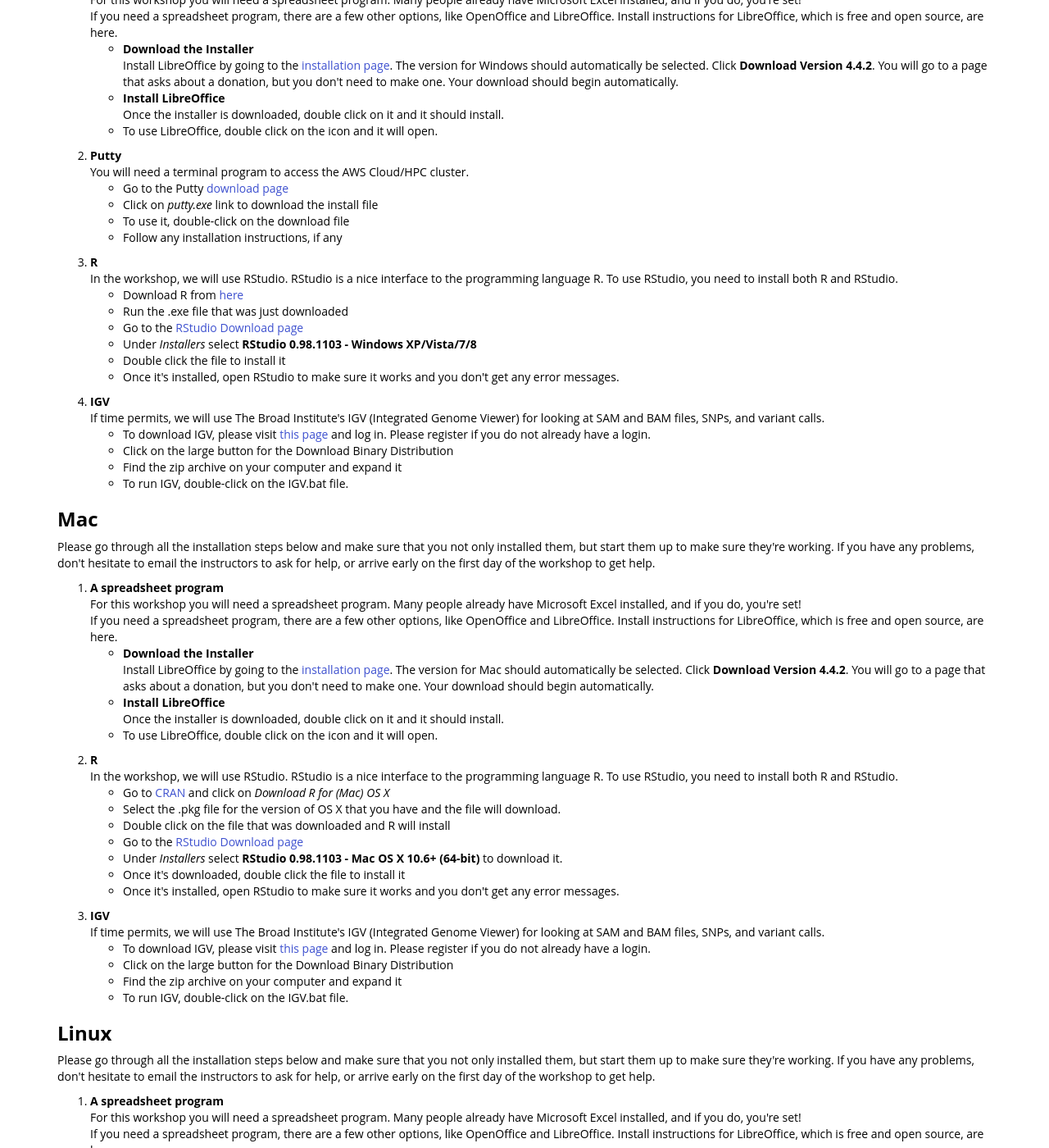
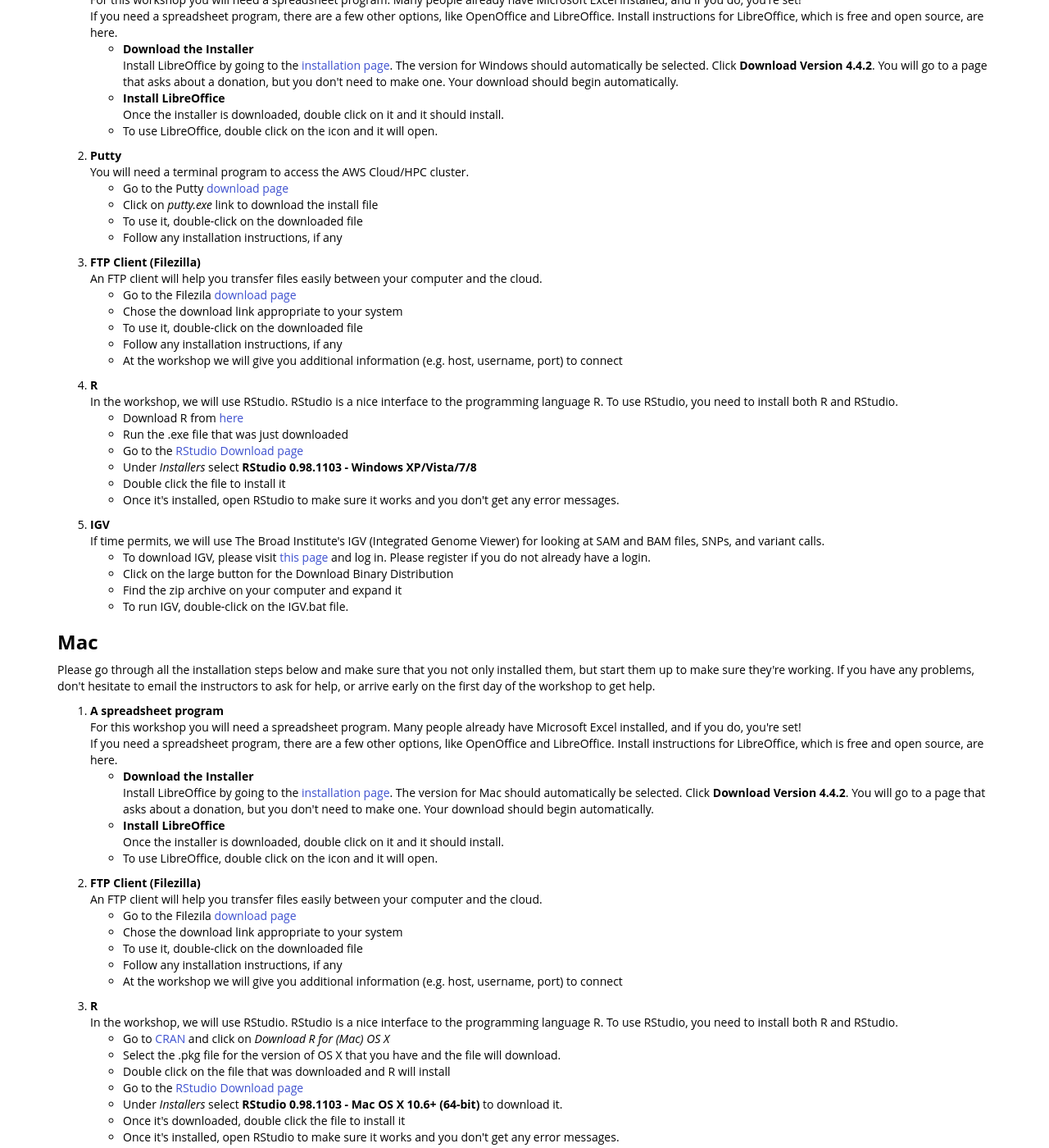
Before and after one commit to collinstorlie/2016-05-26-NIH, a Jekyll site: the page built from install.html, in a window 1280 px wide and 1400 px high, scrolled down 672 px. Shown: the whole window at 82% size. Built offline with Jekyll 4.4.1, drawn with Linux system fonts in a browser that asks for light colours; nearby versions of some CDN libraries; library files that are not in the unit come from our copies; some of the changed text lies outside the part shown.

Commit message:
update install instructions with filezilla

```diff
--- a/install.html
+++ b/install.html
@@ -107,8 +107,21 @@
 <li>Go to the Putty <a href="http://www.chiark.greenend.org.uk/%7Esgtatham/putty/download.html">download
 page</a>
 </li><li>Click on <i>putty.exe</i> link to download the install file
-</li><li>To use it, double-click on the download file
+</li><li>To use it, double-click on the downloaded file
 </li><li>Follow any installation instructions, if any
+</li></ul>
+
+<p>
+
+</p></li><li><b>FTP Client (Filezilla)</b>
+<br>An FTP client will help you transfer files easily between your computer and the cloud.
+<ul>
+<li>Go to the Filezila <a href="https://filezilla-project.org/download.php?show_all=1">download
+page</a>
+</li><li>Chose the download link appropriate to your system
+</li><li>To use it, double-click on the downloaded file
+</li><li>Follow any installation instructions, if any
+</li><li>At the workshop we will give you additional information (e.g. host, username, port) to connect
 </li></ul>
 
 <p>
@@ -222,6 +235,17 @@
 <li>Double click on the icon and Google Refine will then open in your web browser.
 </ul>
 -->
+</p></li><li><b>FTP Client (Filezilla)</b>
+<br>An FTP client will help you transfer files easily between your computer and the cloud.
+<ul>
+<li>Go to the Filezila <a href="https://filezilla-project.org/download.php?show_all=1">download
+page</a>
+</li><li>Chose the download link appropriate to your system
+</li><li>To use it, double-click on the downloaded file
+</li><li>Follow any installation instructions, if any
+</li><li>At the workshop we will give you additional information (e.g. host, username, port) to connect
+</li></ul>
+
 
 </p>
 <p></li><li><b>R</b>
@@ -302,6 +326,17 @@
             <br>Once the installer is downloaded, double click on it and it should install.
 </li><li>To use LibreOffice, double click on the icon and it will open.
 </li></ul>
+</p></li><li><b>FTP Client (Filezilla)</b>
+<br>An FTP client will help you transfer files easily between your computer and the cloud.
+<ul>
+<li>Go to the Filezila <a href="https://filezilla-project.org/download.php?show_all=1">download
+page</a>
+</li><li>Chose the download link appropriate to your system
+</li><li>To use it, double-click on the downloaded file
+</li><li>Follow any installation instructions, if any
+</li><li>At the workshop we will give you additional information (e.g. host, username, port) to connect
+</li></ul>
+
 
 <p><li><b>IGV</b>
 <br>If time permits, we will use The Broad Institute's IGV (Integrated Genome Viewer) for
```
Also changed, not shown: 1 other file.
